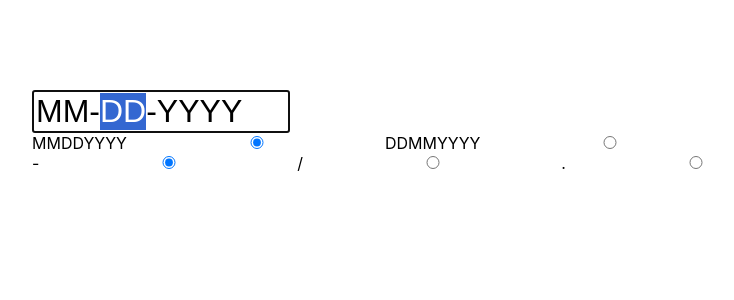
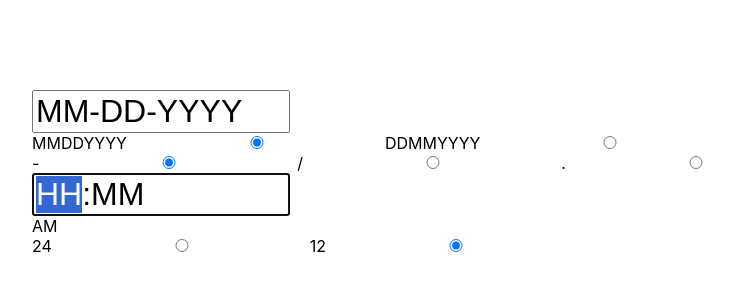
Before and after one commit to danedavid/DateTime, a React (Create React App) app: page / in a window 1280 px wide. Shown: the top 300 px of the page, without its empty margins (58-792 px from the left). Built offline with nearby package versions, Linux system fonts and the light colour scheme.

Commit message:
Add Time component

```diff
--- a/src/App.js
+++ b/src/App.js
@@ -1,14 +1,19 @@
 import React, { Component } from 'react';
 import Date from './Date';
 import './App.css';
+import Time from './Time';
 
 const MMDDYYYY = 'MMDDYYYY';
 const DDMMYYYY = 'DDMMYYYY';
+
+const TWELVE_HOUR = 'TWELVE_HOUR';
+const TWENTY_FOUR_HOUR = 'TWENTY_FOUR_HOUR';
 
 class App extends Component {
   state = {
     format: MMDDYYYY,
     separator: '-',
+    timeFormat: TWELVE_HOUR,
   }
 
   handleChange = ev => {
@@ -19,12 +24,16 @@ class App extends Component {
     this.setState({ separator: ev.target.value });
   }
 
+  handleTimeFormatChange = ev => {
+    this.setState({ timeFormat: ev.target.value });
+  }
+
   onDateChange = date => {
     console.log(date.toString());
   }
 
   render() {
-    const { format, separator } = this.state;
+    const { format, separator, timeFormat } = this.state;
     return (
       <>
         <Date
@@ -66,6 +75,25 @@ class App extends Component {
             onChange={this.handleSeparatorChange}
           />
         </div>
+        <div>
+          <Time
+            format={timeFormat}
+          />
+          <div>
+          24<input
+            type='radio'
+            checked={timeFormat === TWENTY_FOUR_HOUR}
+            value={TWENTY_FOUR_HOUR}
+            onChange={this.handleTimeFormatChange}
+          />
+          12<input
+            type='radio'
+            checked={timeFormat === TWELVE_HOUR}
+            value={TWELVE_HOUR}
+            onChange={this.handleTimeFormatChange}
+          />
+        </div>
+        </div>
       </>
     );
   }
--- a/src/Date.js
+++ b/src/Date.js
@@ -80,10 +80,6 @@ class Date extends React.Component {
     this.handleKeyDown = this.handleKeyDown.bind(this);
     this.handleKeyPress = this.handleKeyPress.bind(this);
     this.handleClick = this.handleClick.bind(this);
-    // this.selectDateUnit = this.selectDateUnit.bind(this);
-    // this.selectNext = this.selectNext.bind(this);
-    // this.selectPrev = this.selectPrev.bind(this);
-    // this.incrementDateUnit = this.incrementDateUnit.bind(this);
   }
 
   componentDidMount() {
@@ -318,7 +314,6 @@ class Date extends React.Component {
     }
 
     return (
-      <div>
       <input
         type="text"
         value={value}
@@ -328,7 +323,6 @@ class Date extends React.Component {
         onClick={this.handleClick}
         ref={el => this.inputEl = el}
       />
-      </div>
     );
   }
 }
--- /dev/null
+++ b/src/Time.js
@@ -0,0 +1,277 @@
+import React from 'react';
+import Moment from 'moment';
+
+const HH = 'HH';
+const MM = 'MM';
+
+const AM = 'AM';
+const PM = 'PM';
+
+const HOUR = 'HOUR';
+const MINUTE = 'MINUTE';
+
+const TWELVE_HOUR = 'TWELVE_HOUR';
+const TWENTY_FOUR_HOUR = 'TWENTY_FOUR_HOUR';
+
+const ARROW_LEFT = 37;
+const ARROW_RIGHT = 39;
+const ARROW_UP = 38;
+const ARROW_DOWN = 40;
+
+const indexTable = {
+  HOUR: {
+    start: 0,
+    end: 2,
+  },
+  MINUTE: {
+    start: 3,
+    end: 5,
+  }
+};
+
+class Time extends React.Component {
+  constructor() {
+    super();
+
+    this.state = {
+      hours: HH,
+      minutes: MM,
+      selected: HOUR,
+      dropdown: false,
+      period: AM,
+    };
+
+    this.handleKeyDown = this.handleKeyDown.bind(this);
+    this.handleKeyPress = this.handleKeyPress.bind(this);
+    this.handleClick = this.handleClick.bind(this);
+  }
+
+  componentDidMount() {
+    this.selectTimeUnit();
+  }
+
+  componentDidUpdate(_, prevState) {
+    this.selectTimeUnit();
+    if (
+      prevState.hours !== this.state.hours
+      || prevState.minutes !== this.state.minutes
+      || prevState.period !== this.state.period
+    ) {
+      this.handleTimeChange();
+    }
+  }
+
+  validateAndFix() {
+    const { selected, hours } = this.state;
+    const { format } = this.props;
+
+    if ( format === TWELVE_HOUR && selected === HOUR && hours === '00' ) {
+      this.setState({ hours: `01` });
+    }
+  }
+
+  toggleSelection() {
+    this.setState(prevState => {
+      if ( prevState.selected === HOUR ) {
+        return { selected: MINUTE };
+      } else {
+        return { selected: HOUR };
+      }
+    });
+    this.validateAndFix();
+  }
+
+  selectTimeUnit() {
+    const input = this.inputEl;
+    const { selected } = this.state;
+    const { start, end } = indexTable[selected];
+
+    input.focus();
+    input.setSelectionRange(start, end);
+  }
+
+  incrementTimeUnit() {
+    const { selected, hours, minutes } = this.state;
+    const { format } = this.props;
+
+    if ( selected === HOUR ) {
+      if ( hours === HH ) {
+        this.setState({ hours: `01` });
+      } else if ( hours === `23` ) {
+        this.setState({ hours: `00` });
+      } else if ( hours === '12' && format === TWELVE_HOUR ) {
+        this.setState({ hours: `01` });
+      } else {
+        const nextHour = ('0' + (parseInt(hours) + 1)).slice(-2);
+        this.setState({ hours: `${nextHour}` });
+      }
+    } else if ( selected === MINUTE ) {
+      if ( minutes === MM || minutes === '59' ) {
+        this.setState({ minutes: '00' });
+      } else {
+        const nextMinute = ('0' + (parseInt(minutes) + 1)).slice(-2);
+        this.setState({ minutes: `${nextMinute}` });
+      }
+    }
+  }
+
+  decrementTimeUnit() {
+    const { selected, hours, minutes } = this.state;
+    const { format } = this.props;
+
+    if ( selected === HOUR ) {
+      if ( hours === HH || hours === '00' || (hours === '01' && format === TWELVE_HOUR) ) {
+        if ( format === TWELVE_HOUR ) {
+          this.setState({ hours: '12' });
+        } else if ( format === TWENTY_FOUR_HOUR ) {
+          this.setState({ hours: '23' });
+        }
+      } else {
+        const prevHour = ('0' + (parseInt(hours) - 1)).slice(-2);
+        this.setState({ hours: `${prevHour}` });
+      }
+    } else if ( selected === MINUTE ) {
+      if ( minutes === MM || minutes === '00' ) {
+        this.setState({ minutes: '59' });
+      } else {
+        const prevMinute = ('0' + (parseInt(minutes) - 1)).slice(-2);
+        this.setState({ minutes: `${prevMinute}` });
+      }
+    }
+  }
+
+  handleKeyDown(ev) {
+    if ( ev.keyCode === ARROW_LEFT || ev.keyCode === ARROW_RIGHT ) {
+      ev.preventDefault();
+      this.toggleSelection();
+    } else if ( ev.keyCode === ARROW_UP ) {
+      ev.preventDefault();
+      this.incrementTimeUnit();
+    } else if ( ev.keyCode === ARROW_DOWN ) {
+      ev.preventDefault();
+      this.decrementTimeUnit();
+    }
+  }
+
+  handleKeyPress(ev) {
+    const { selected, hours, minutes } = this.state;
+    const { format } = this.props;
+    const fromCharCode = String.fromCharCode;
+    const charCode = ev.charCode;
+
+    ev.preventDefault();
+
+    if ( ev.charCode >= 48 && ev.charCode <= 57 ) {
+      const value = fromCharCode(charCode);
+      if ( selected === HOUR ) {
+        if ( format === TWELVE_HOUR ) {
+          if ( hours === '01' ) {
+            if ( value > 2 ) {
+              this.setState({ hours: `${hours.slice(-1)}2` }, this.toggleSelection);
+            } else {
+              this.setState({ hours: `${hours.slice(-1)}${value}` }, this.toggleSelection);
+            }
+          } else {
+            this.setState({ hours: `0${value}` }, () => {
+              !( value === '0' || value === '1' ) && this.toggleSelection();
+            });
+          }
+        } else if ( format === TWENTY_FOUR_HOUR ) {
+          if ( hours === '01' || hours === '02' ) {
+            if ( value > 3 ) {
+              this.setState({ hours: `${hours.slice(-1)}3` }, this.toggleSelection);
+            } else {
+              this.setState({ hours: `${hours.slice(-1)}${value}` }, this.toggleSelection);
+            }
+          } else {
+            this.setState({ hours: `0${value}` }, () => {
+              !( value === '0' || value === '1' || value === '2' ) && this.toggleSelection();
+            });
+          }
+        }
+      } else if ( selected === MINUTE ) {
+        if ( ['01','02','03','04','05'].includes(minutes) ) {
+          this.setState({ minutes: `${minutes.slice(-1)}${value}` });
+        } else {
+          this.setState({ minutes: `0${value}` });
+        }
+      }
+    }
+  }
+
+  handleClick(ev) {
+    const input = this.inputEl;
+    const cursorPosition = input.selectionStart;
+
+    ev.preventDefault();
+
+    [HOUR, MINUTE].forEach(dateUnit => {
+      const { start, end } = indexTable[dateUnit];
+
+      if ( cursorPosition >= start && cursorPosition <= end ) {
+        this.setState({ selected: dateUnit });
+      }
+    });
+  }
+
+  toggleDropdown = () => {
+    this.setState(prev => ({ dropdown: !prev.dropdown }));
+  }
+
+  selectDropdown(value, ev) {
+    ev.stopPropagation();
+    this.setState({ period: value, dropdown: false })
+  }
+
+  handleTimeChange() {
+    const { hours, minutes, period } = this.state;
+    const { format, onTimeChange } = this.props;
+
+    let time;
+    if ( format === TWENTY_FOUR_HOUR ) {
+      time = new Moment(`${hours}:${minutes}`, `HH:mm`, true);
+    } else {
+      time = new Moment(`${hours}:${minutes} ${period}`, `hh:mm A`, true);
+    }
+
+    if ( time.isValid() ) {
+      onTimeChange(time);
+    }
+  }
+
+  render() {
+    const { hours, minutes, period, dropdown } = this.state;
+    const { format } = this.props;
+
+    let value = `${hours}:${minutes}`;
+
+    return (
+      <div>
+        <input
+          type="text"
+          value={value}
+          onKeyDown={this.handleKeyDown}
+          onKeyPress={this.handleKeyPress}
+          onChange={() => {}}
+          onClick={this.handleClick}
+          ref={el => this.inputEl = el}
+        />
+        {
+          format === TWELVE_HOUR &&
+            <div onClick={this.toggleDropdown} >
+              {period}
+              {
+                dropdown &&
+                  <div>
+                    <span onClick={this.selectDropdown.bind(this, AM)} >{AM}</span>
+                    <span onClick={this.selectDropdown.bind(this, PM)} >{PM}</span>
+                  </div>
+              }
+            </div>
+        }
+      </div>
+    )
+  }
+}
+
+export default Time;
```
Lines whose indentation alone changed are shown as unchanged.
